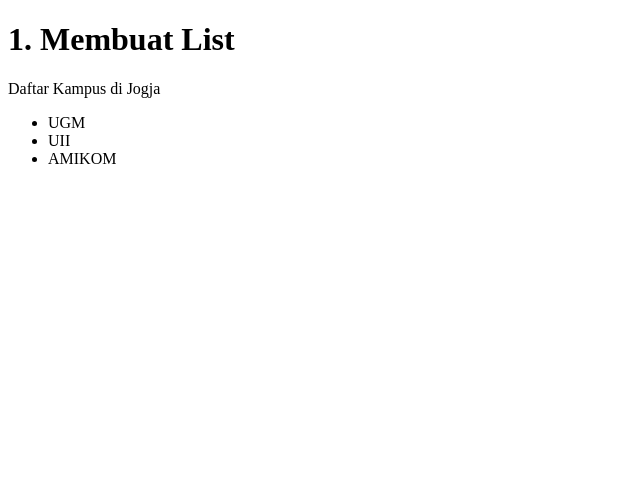
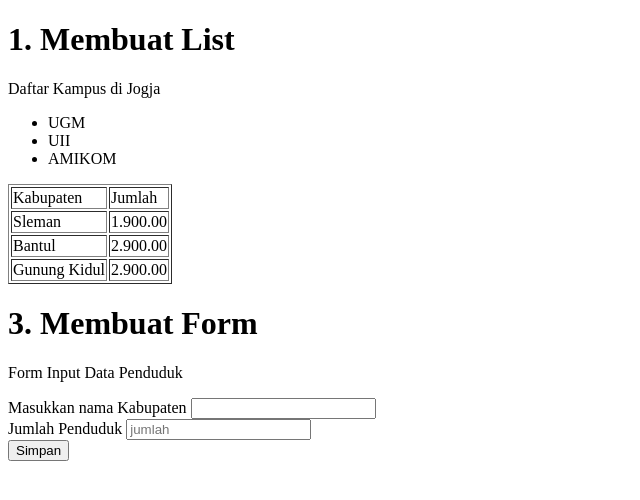
Before and after one commit to SekarTaji14/pw_praktikum2, a plain HTML site: page index.html in a window 1280 px wide. Shown: the whole page, without its empty margins (0-640 px from the left). Drawn offline with Linux system fonts and the light colour scheme.

Commit message:
tambah index html

```diff
--- a/index.html
+++ b/index.html
@@ -13,5 +13,43 @@
         <li>UII</li>
         <li>AMIKOM</li>
     </ul>
+    <table border="1">
+        <thead>
+            <tr>
+                <td>Kabupaten</td>
+                <td>Jumlah</td>
+            </tr>
+            <tbody>
+                <tr>
+                    <td>Sleman</td>
+                    <td>1.900.00</td>
+                </tr>
+                <tr>
+                    <td>Bantul</td>
+                    <td>2.900.00</td>
+                </tr>
+                <tr>
+                    <td>Gunung Kidul</td>
+                    <td>2.900.00</td>
+                </tr>
+            </tbody>
+        </thead>
+    </table>
+
+    <h1>3. Membuat Form</h1>
+    <p>Form Input Data Penduduk</p>
+    <form action="#">
+        <div>
+            <span>Masukkan nama Kabupaten</span>
+            <input type="text" placehorder="nama kav">
+        </div>
+        <div>
+            <span>Jumlah Penduduk</span>
+            <input type="number" placeholder="jumlah">
+        </div>
+        <div>
+            <span><button>Simpan</button></span>
+        </div>
+    </form>
 </body>
 </html>
```
